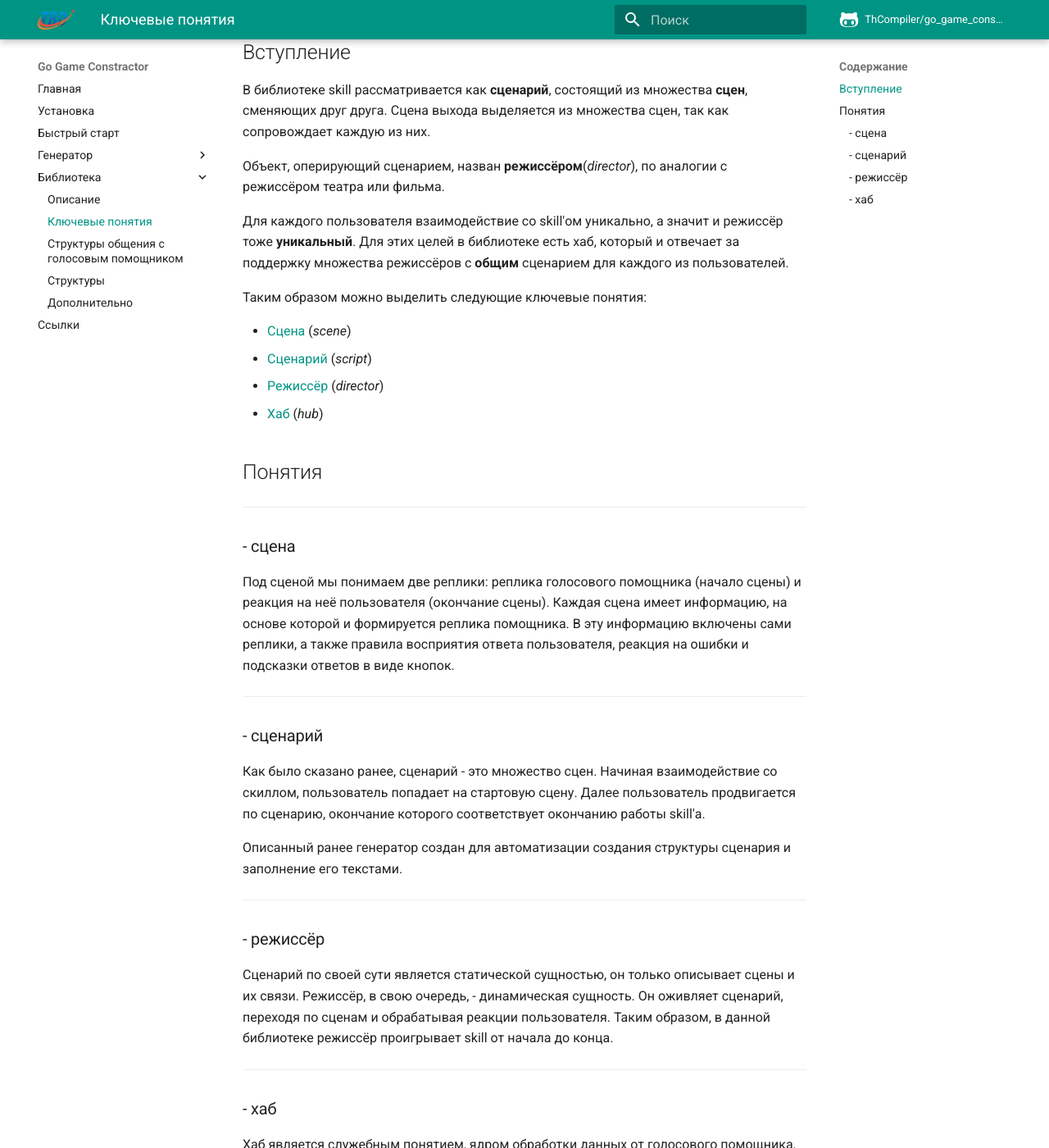
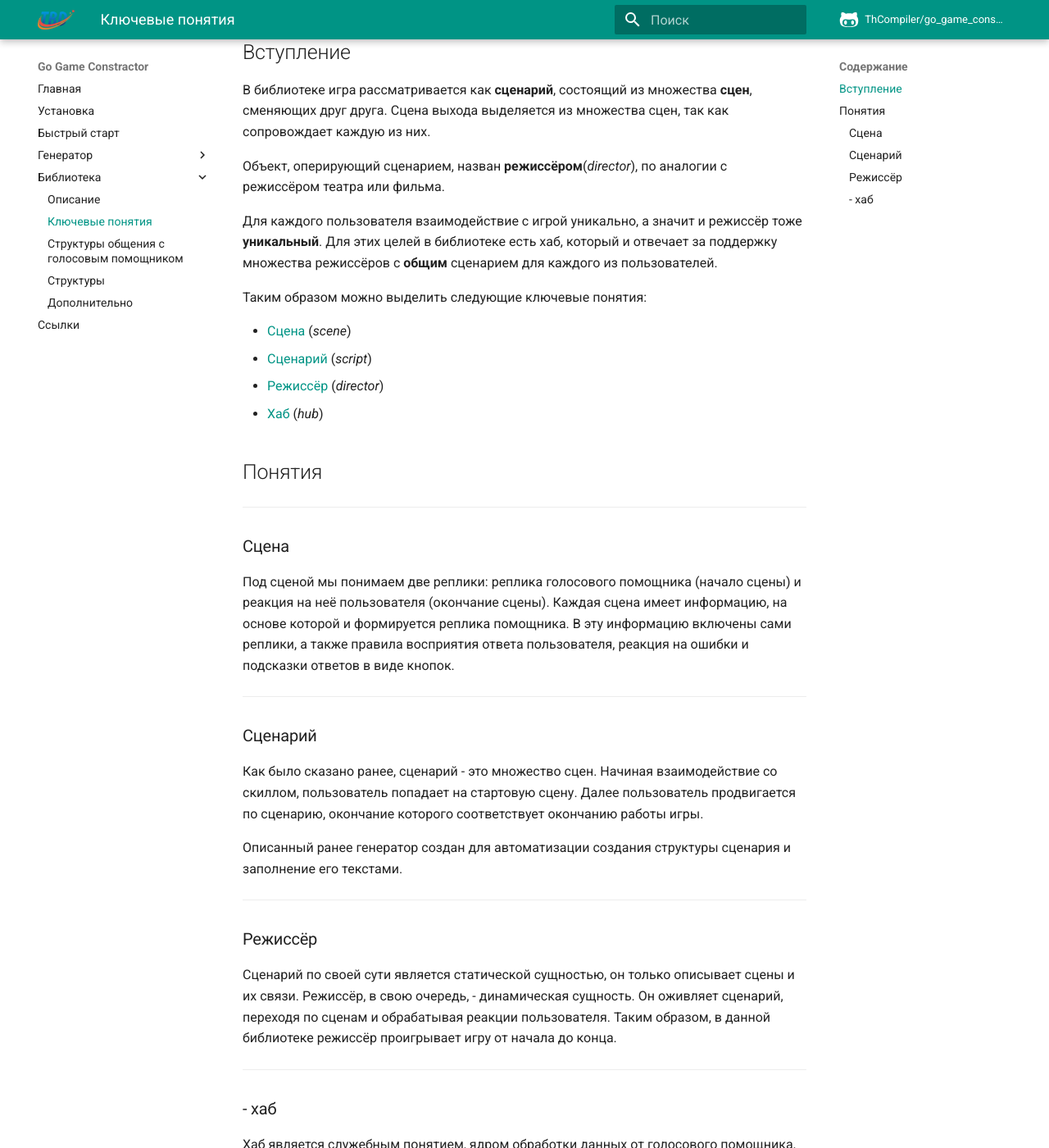
Before and after one commit to ThCompiler/go_game_constractor, an MkDocs documentation site: the page built from docs/lib_words.md, in a window 1280 px wide and 1400 px high, scrolled down 225 px. Shown: the whole window at 82% size. Built offline with MkDocs 1.6.1 and Material for MkDocs 9.7.7, drawn with Linux system fonts in a browser that asks for light colours; comment, search, counter and statistics services are not loaded; the version menu is left out.

Commit message:
Update lib_words.md

```diff
--- a/docs/lib_words.md
+++ b/docs/lib_words.md
@@ -7,12 +7,12 @@ title: "Ключевые понятия"
 
 
 ## Вступление
-В библиотеке skill рассматривается как **сценарий**, состоящий из множества **сцен**, сменяющих друг друга. Сцена выхода
+В библиотеке игра рассматривается как **сценарий**, состоящий из множества **сцен**, сменяющих друг друга. Сцена выхода
 выделяется из множества сцен, так как сопровождает каждую из них.
 
 Объект, оперирующий сценарием, назван **режиссёром**(*director*), по аналогии с режиссёром театра или фильма.
 
-Для каждого пользователя взаимодействие со skill'ом уникально, а значит и режиссёр тоже **уникальный**. Для этих целей
+Для каждого пользователя взаимодействие с игрой уникально, а значит и режиссёр тоже **уникальный**. Для этих целей
 в библиотеке есть хаб, который и отвечает за поддержку множества режиссёров с **общим** сценарием для каждого из пользователей.
 
 Таким образом можно выделить следующие ключевые понятия:
@@ -26,7 +26,7 @@ title: "Ключевые понятия"
 ## Понятия
 
 -------------------------------------
-### <a id="scene"></a> - сцена
+### <a id="scene"></a>Сцена
 
 Под сценой мы понимаем две реплики: реплика голосового помощника (начало сцены) и реакция на неё пользователя (окончание сцены).
 Каждая сцена имеет информацию, на основе которой и формируется реплика помощника. В эту информацию включены сами реплики,
@@ -34,19 +34,19 @@ title: "Ключевые понятия"
 
 -------------------------------------
 
-### <a id="script"></a> - сценарий
+### <a id="script"></a>Сценарий
 
 Как было сказано ранее, сценарий - это множество сцен. Начиная взаимодействие со скиллом, пользователь попадает на стартовую сцену.
-Далее пользователь продвигается по сценарию, окончание которого соответствует окончанию работы skill'а.
+Далее пользователь продвигается по сценарию, окончание которого соответствует окончанию работы игры.
 
 Описанный ранее генератор создан для автоматизации создания структуры сценария и заполнение его текстами.
 
 -------------------------------------
-### <a id="director"></a> - режиссёр
+### <a id="director"></a>Режиссёр
 
 Сценарий по своей сути является статической сущностью, он только описывает сцены и их связи. Режиссёр, в свою очередь, - динамическая сущность.
 Он оживляет сценарий, переходя по сценам и обрабатывая реакции пользователя.
-Таким образом, в данной библиотеке режиссёр проигрывает skill от начала до конца.
+Таким образом, в данной библиотеке режиссёр проигрывает игру от начала до конца.
 
 -------------------------------------
 ### <a id="hub"></a> - хаб
```
